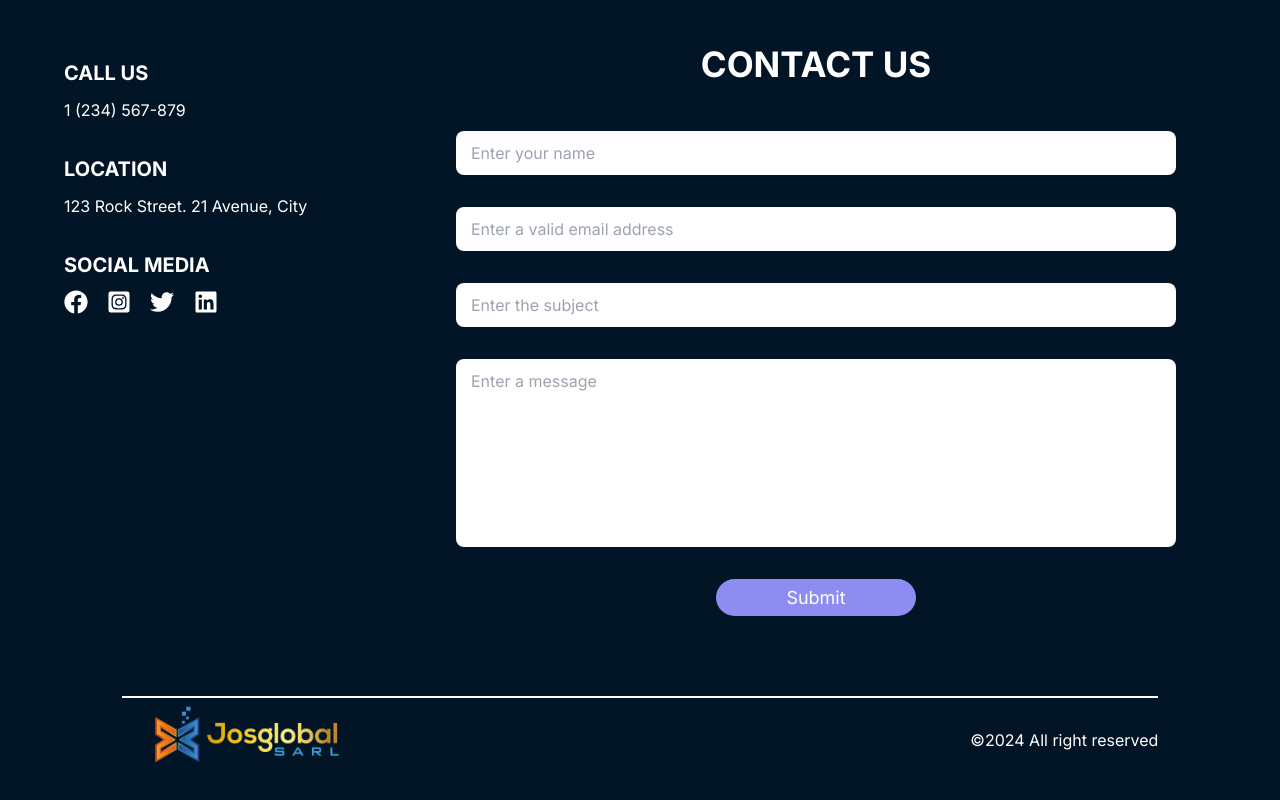
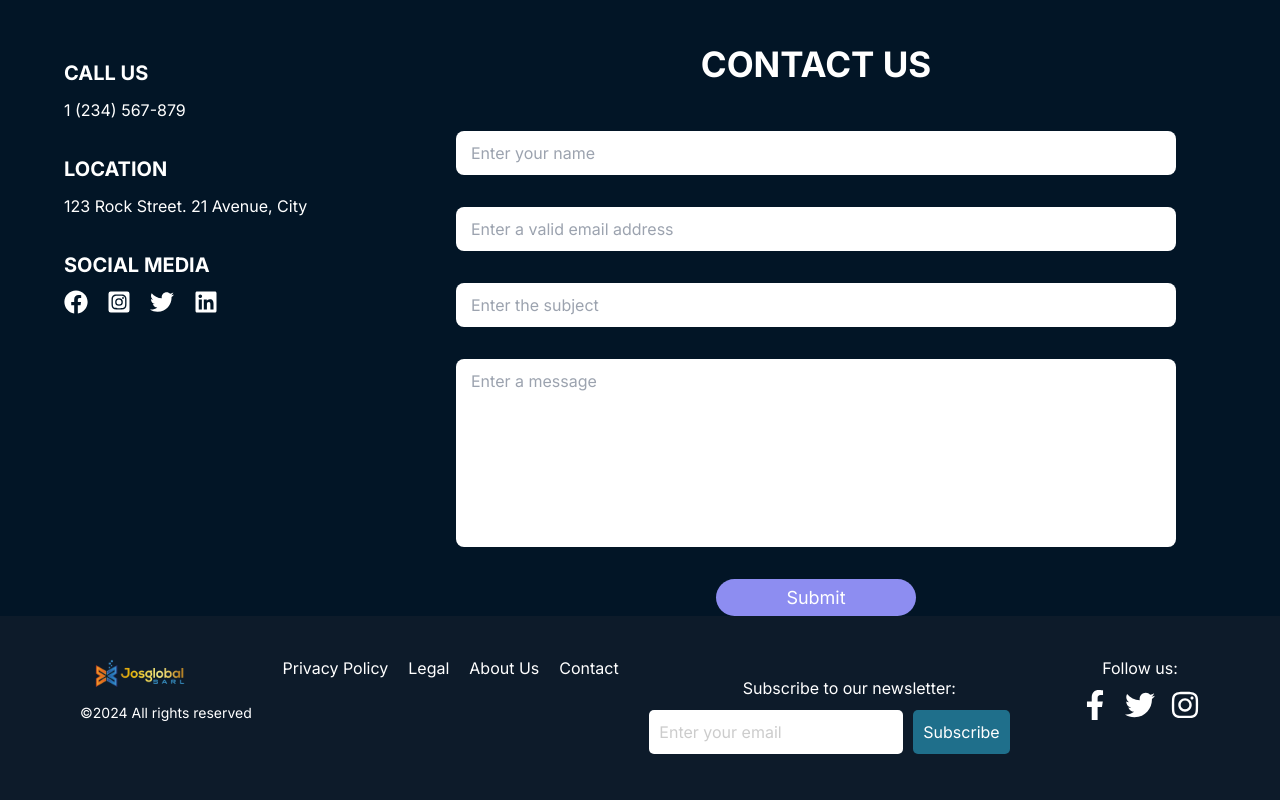
Before and after one commit to AlLubila/josglobal-sarl, a Next.js app: page / in a window 1280 px wide. Shown: the part 4358-5158 px from the top of the page. Built offline with nearby package versions, Linux system fonts and the light colour scheme; no server answers; the database is empty.

Commit message:
Feature: Add footer

```diff
--- a/src/app/page.tsx
+++ b/src/app/page.tsx
@@ -39,10 +39,10 @@ export default function Home() {
       {/* SEPARATION BAR */}
       <div className='bar'></div>
       <ContactForm />
+     </div>
      <footer>
      <Footer/>
      </footer>
-     </div>
     </>
   );
 }
--- a/src/components/Footer.tsx
+++ b/src/components/Footer.tsx
@@ -1,18 +1,65 @@
-import React from 'react'
+'use client'
+
+import React, { useState } from 'react'
 import styles from '../styles/Footer.module.css'
-import Image from 'next/image'
+import Link from 'next/link'
+import { FaFacebookF, FaTwitter, FaInstagram } from 'react-icons/fa'
 
 export default function Footer() {
+  const [email, setEmail] = useState('')
+
+  const handleSubmit = (e: React.FormEvent<HTMLFormElement>) => {
+    e.preventDefault();
+    console.log("Subscribed with email: ", email);
+    setEmail('');
+  }
+
   return (
     <>
-    {/* COPYRIGHT */}
-    <div className={styles.bar}></div>
-    <div className={styles.container}>
-    <Image src='/logo1.png' alt="website's logo" width={250} height={250}/>
-      <p style={{paddingTop:'20px'}}>©2024 All right reserved</p>
-    </div>
+      <div className={styles.footer}>
+        <div className={styles.logoSection}>
+          <img src='/logo1.png' alt="website's logo" width={120} height={120} />
+          <p>©2024 All rights reserved</p>
+        </div>
 
+        <div className={styles.linksSection}>
+          <ul className={styles.linksList}>
+            <li className={styles.linkItem}><Link href="/privacy-policy" className={styles.linkAnchor}>Privacy Policy</Link></li>
+            <li className={styles.linkItem}><Link href="/terms-and-conditions" className={styles.linkAnchor}>Legal</Link></li>
+            <li className={styles.linkItem}><Link href="/about" className={styles.linkAnchor}>About Us</Link></li>
+            <li className={styles.linkItem}><Link href="/contact" className={styles.linkAnchor}>Contact</Link></li>
+          </ul>
+        </div>
 
+        <div className={styles.subscriptionSection}>
+          <p>Subscribe to our newsletter:</p>
+          <form onSubmit={handleSubmit} className={styles.subscriptionForm}>
+            <input
+              type="email"
+              placeholder="Enter your email"
+              value={email}
+              onChange={(e) => setEmail(e.target.value)}
+              required
+            />
+            <button type="submit">Subscribe</button>
+          </form>
+        </div>
+
+        <div className={styles.socialMediaSection}>
+          <p>Follow us:</p>
+          <div className={styles.icons}>
+            <Link href="https://www.facebook.com" aria-label="Facebook">
+              <FaFacebookF className={styles.icon} />
+            </Link>
+            <Link href="https://www.twitter.com" aria-label="Twitter">
+              <FaTwitter className={styles.icon} />
+            </Link>
+            <Link href="https://www.instagram.com" aria-label="Instagram">
+              <FaInstagram className={styles.icon} />
+            </Link>
+          </div>
+        </div>
+      </div>
     </>
   )
 }
--- a/src/styles/Footer.module.css
+++ b/src/styles/Footer.module.css
@@ -1,21 +1,204 @@
-.container{
+/* FOOTER CONTAINER */
+.footer {
     display: flex;
+    flex-direction: column;
     justify-content: space-between;
-    align-items: flex-start;
-    padding-bottom: 20px;
+    align-items: center;
+    background-color: #0d1b2a;
+    padding: 40px 20px;
+    color: white;
+    text-align: center;
 }
 
-.container h1{
-    font-size: 30px;
-    font-weight: bold;
+/* LOGO SECTION */
+.logoSection {
+    display: flex;
+    flex-direction: column;
+    align-items: center;
+    margin-bottom: 20px;
 }
 
-.container p{
+.logoSection p {
     margin-top: 10px;
+    font-size: 14px;
 }
-.bar{
+
+/* LINKS SECTION */
+.linksSection {
+    margin: 20px 0;
+}
+
+.linksList {  /* Added a local class for ul */
+    list-style: none;
+    padding: 0;
+    display: flex;
+    flex-direction: column;
+    gap: 10px;
+}
+
+.linkItem {  /* Added a local class for li */
+    margin-bottom: 10px;
+}
+
+.linkAnchor {  /* Added a local class for a */
+    color: white;
+    text-decoration: none;
+    font-size: 16px;
+}
+
+.linkAnchor:hover {
+    text-decoration: underline;
+}
+
+/* SUBSCRIPTION SECTION */
+.subscriptionSection {
+    margin: 20px 0;
     width: 100%;
-    height: 2.5px;
-    background-color: white;
-    margin-top: 80px;
+    max-width: 400px;
 }
+
+.subscriptionSection p {
+    margin-bottom: 10px;
+    font-size: 16px;
+}
+
+.subscriptionForm {
+    display: flex;
+    gap: 10px;
+    flex-direction: column; /* Stack input and button vertically on small screens */
+}
+
+.subscriptionForm input {
+    padding: 10px;
+    border: none;
+    border-radius: 5px;
+    font-size: 16px;
+    width: 100%;  /* Full width for small screens */
+}
+
+.subscriptionForm input::placeholder {
+    color: #ccc;
+}
+
+.subscriptionForm button {
+    padding: 10px;
+    background-color: #1f6f8b;
+    color: white;
+    border: none;
+    border-radius: 5px;
+    cursor: pointer;
+    font-size: 16px;
+    width: 100%;  /* Full width for small screens */
+}
+
+.subscriptionForm button:hover {
+    background-color: #17707c;
+}
+
+/* SOCIAL MEDIA SECTION */
+.socialMediaSection {
+    margin-top: 20px;
+}
+
+.socialMediaSection p {
+    margin-bottom: 10px;
+    font-size: 16px;
+}
+
+.icons {
+    display: flex;
+    gap: 15px;
+    justify-content: center;
+}
+
+.icons a {
+    color: white;
+    font-size: 30px;
+}
+
+.icon:hover {
+    opacity: 0.8;
+    transform: scale(1.1);
+    transition: transform 0.2s ease-in-out;
+}
+
+/* RESPONSIVENESS */
+
+/* Larger screens - Desktop and larger tablets */
+@media (min-width: 768px) {
+    .footer {
+        flex-direction: row;
+        justify-content: space-between;
+        padding: 40px 80px;
+        align-items: flex-start;
+    }
+
+    .logoSection {
+        align-items: flex-start;
+    }
+
+    .linksSection {
+        margin: 0;
+    }
+
+    .linksList {
+        flex-direction: row;
+        gap: 20px;
+    }
+
+    .subscriptionForm {
+        flex-direction: row; /* Input and button side-by-side on larger screens */
+    }
+
+    .subscriptionForm input,
+    .subscriptionForm button {
+        width: auto; /* Fit content */
+    }
+
+    .socialMediaSection {
+        align-items: flex-start;
+        margin-top: 0;
+    }
+}
+
+/* Medium-sized devices - Tablets */
+@media (min-width: 480px) and (max-width: 767px) {
+    .footer {
+        padding: 40px 40px;
+    }
+
+    .linksList {
+        flex-direction: column;
+        align-items: center;
+    }
+
+    .subscriptionForm {
+        flex-direction: row;
+    }
+
+    .subscriptionForm input,
+    .subscriptionForm button {
+        width: 100%;
+    }
+}
+
+/* Small screens - Phones */
+@media (max-width: 480px) {
+    .footer {
+        padding: 20px;
+    }
+
+    .linksList {
+        align-items: center;
+    }
+
+    .subscriptionForm {
+        flex-direction: column; /* Stack input and button vertically */
+        width: 100%;
+    }
+
+    .subscriptionForm input,
+    .subscriptionForm button {
+        width: 100%; /* Full width for both input and button */
+    }
+}
--- a/src/styles/globals.css
+++ b/src/styles/globals.css
@@ -90,9 +90,4 @@ body{
 }
 
 
-footer{
-  padding: 0 5%;
-}
-
-
   /******** RESPONSIVE STYLES *******/
```
Also changed, not shown: 1 other file (tests, documents, lock files or other folders).
